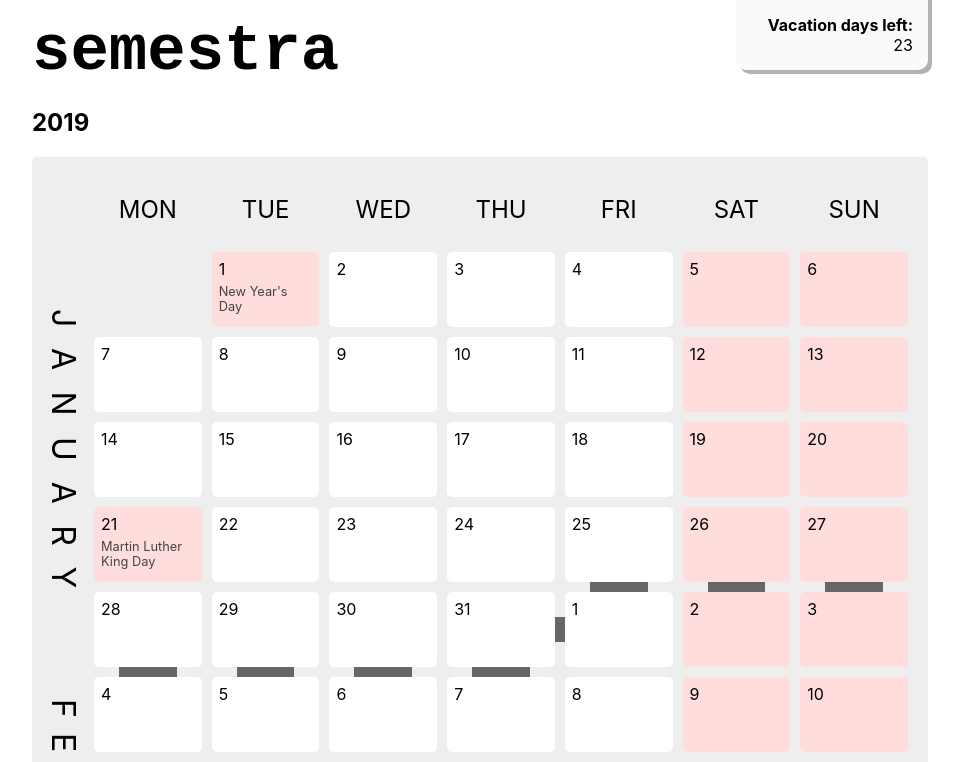
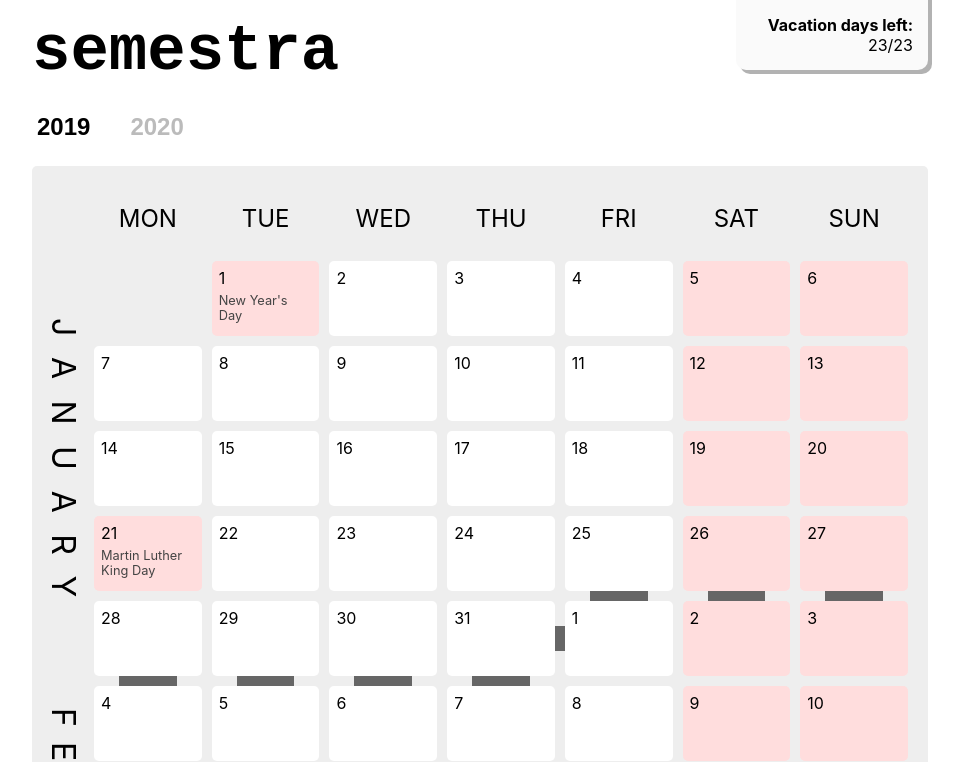
Before and after one commit to limbero/semestra, a React (Create React App) app: page / in a window 1280 px wide. Shown: the top 762 px of the page, without its empty margins (160-1123 px from the left). Built offline with nearby package versions, Linux system fonts and the light colour scheme.

Commit message:
Add 2020

```diff
--- a/src/App.jsx
+++ b/src/App.jsx
@@ -2,6 +2,8 @@ import React, { useState } from 'react';
 import styled from 'styled-components';
 
 import holidays from './data/holidays';
+
+import Spreads from './util/Spreads';
 
 import Year from './calendar/Year';
 import VacationMeter from './ui/VacationMeter';
@@ -19,35 +21,101 @@ const Title = styled.h1`
   margin: 1rem 0;
 `;
 
+const YearNav = styled.nav`
+  margin: 20px 0;
+`;
+
+const YearBtn = styled.button`
+  background: none;
+  border: none;
+
+  padding: 5px;
+  margin: 0 15px;
+
+  font-size: 1.5rem;
+  font-weight: bold;
+  color: #BBB;
+
+  border-radius: 3px;
+
+  &:disabled {
+    color: #000;
+  }
+
+  &:first-child {
+    margin-inline-start: 0;
+  }
+
+  &:not(:disabled):not(:active):not(:focus):hover {
+    color: #FD4;
+  }
+
+  &:not(:disabled):hover {
+    cursor: pointer;
+  }
+  &:active, &:focus {
+    outline: none;
+    color: #000;
+    background-color: #FD4;
+  }
+`;
+
+function YearButton(props) {
+  return (
+    <YearBtn
+      disabled={props.year === props.currentYear}
+      onClick={() => props.setYear(props.year)}
+    >
+      {props.year}
+    </YearBtn>
+  );
+}
+
 function App() {
-  let year = 2019;
+  const years = [2019, 2020];
+  const [activeYear, setYear] = useLocalStorage('semestra-year', 2019);
+
+  const empty = {};
+  years.forEach(year => empty[`${year}`] = []);
 
   const numVacationDays = 23;
-  const [vacationDays, setVacationDays] = useLocalStorage(`semestra-${year}-vacationDays`, []);
-  const [workedHolidays, setWorkedHolidays] = useLocalStorage(`semestra-${year}-workedHolidays`, []);
+  const [vacationDays, setVacationDays] = useLocalStorage('semestra-vacationDays', empty);
+  const [workedHolidays, setWorkedHolidays] = useLocalStorage('semestra-workedHolidays', empty);
 
   function thereAreDaysLeftOff() {
     return numVacationDaysLeft() > 0;
   }
 
   function numVacationDaysLeft() {
-    return numVacationDays - vacationDays.length + workedHolidays.length;
+    return numVacationDays - vacationDays[activeYear].length + workedHolidays[activeYear].length;
   }
 
   function toggleDayOff(mmdd) {
-    if (vacationDays.includes(mmdd)) {
-      setVacationDays(vacationDays.filter(day => day !== mmdd));
+    if (vacationDays[activeYear].includes(mmdd)) {
+      setVacationDays({
+        ...vacationDays,
+        [activeYear]: Spreads.removeFromArray(vacationDays[activeYear], mmdd)
+      });
     } else if (thereAreDaysLeftOff()) {
-      setVacationDays([...vacationDays, mmdd]);
+      setVacationDays({
+        ...vacationDays,
+        [activeYear]: Spreads.addToArray(vacationDays[activeYear], mmdd)
+      });
     }
   }
 
   function toggleWorkedHoliday(mmdd) {
-    if (workedHolidays.includes(mmdd)) {
+    if (workedHolidays[activeYear].includes(mmdd)) {
       if (!thereAreDaysLeftOff()) { return; }
-      setWorkedHolidays(workedHolidays.filter(day => day !== mmdd));
+      setWorkedHolidays({
+        ...workedHolidays,
+        [activeYear]: Spreads.removeFromArray(workedHolidays[activeYear], mmdd)
+      });
     } else {
-      setWorkedHolidays([...workedHolidays, mmdd]);
+      setWorkedHolidays({
+        ...workedHolidays,
+        [activeYear]: Spreads.addToArray(workedHolidays[activeYear], mmdd)
+      });
     }
   }
 
@@ -55,16 +123,22 @@ function App() {
     <Wrapper>
       <Title>semestra</Title>
       <div style={{ textAlign: 'right' }}>
-        <VacationMeter vacationDaysLeft={numVacationDaysLeft()} />
+        <VacationMeter vacationDaysLeft={numVacationDaysLeft()} numVacationDays={numVacationDays} />
       </div>
-      <h2>{year}</h2>
+      <YearNav>
+        {
+          years.map(year => (
+            <YearButton year={year} currentYear={activeYear} setYear={setYear} />
+          ))
+        }
+      </YearNav>
       <Year
-        year={year}
-        holidays={holidays[`${year}`]['boston']}
+        year={activeYear}
+        holidays={holidays[`${activeYear}`]['boston']}
         toggleDayOff={toggleDayOff}
         toggleWorkedHoliday={toggleWorkedHoliday}
-        vacationDays={vacationDays}
-        workedHolidays={workedHolidays}
+        vacationDays={vacationDays[activeYear] || []}
+        workedHolidays={workedHolidays[activeYear] || []}
       />
     </Wrapper>
   );
--- a/src/data/holidays.json
+++ b/src/data/holidays.json
@@ -15,5 +15,22 @@
       "12-24": "Christmas Eve",
       "12-25": "Christmas Day"
     }
+  },
+  "2020": {
+    "boston": {
+      "01-01": "New Year's Day",
+      "01-20": "Martin Luther King Day",
+      "02-17": "Washington's Birthday",
+      "04-20": "Marathon Monday",
+      "05-25": "Memorial Day",
+      "07-04": "Independence Day",
+      "09-07": "Labor Day",
+      "10-12": "Indigenous People's Day",
+      "11-11": "Veterans Day",
+      "11-26": "Thanksgiving Day",
+      "11-27": "Day After Thanksgiving",
+      "12-24": "Christmas Eve",
+      "12-25": "Christmas Day"
+    }
   }
 }
--- a/src/ui/VacationMeter.jsx
+++ b/src/ui/VacationMeter.jsx
@@ -20,7 +20,7 @@ const VacationMeterItem = styled.div`
 function VacationMeter(props) {
   return (
     <VacationMeterItem>
-      <strong>Vacation days left:</strong> {props.vacationDaysLeft}
+      <strong>Vacation days left:</strong> {props.vacationDaysLeft}/{props.numVacationDays}
     </VacationMeterItem>
   );
 }
--- /dev/null
+++ b/src/util/Spreads.js
@@ -0,0 +1,10 @@
+class Spreads {
+  static removeFromArray(arr, item) {
+    return arr.filter(match => match !== item);
+  }
+  static addToArray(arr, item) {
+    return [...arr, item];
+  }
+}
+
+export default Spreads;
```
